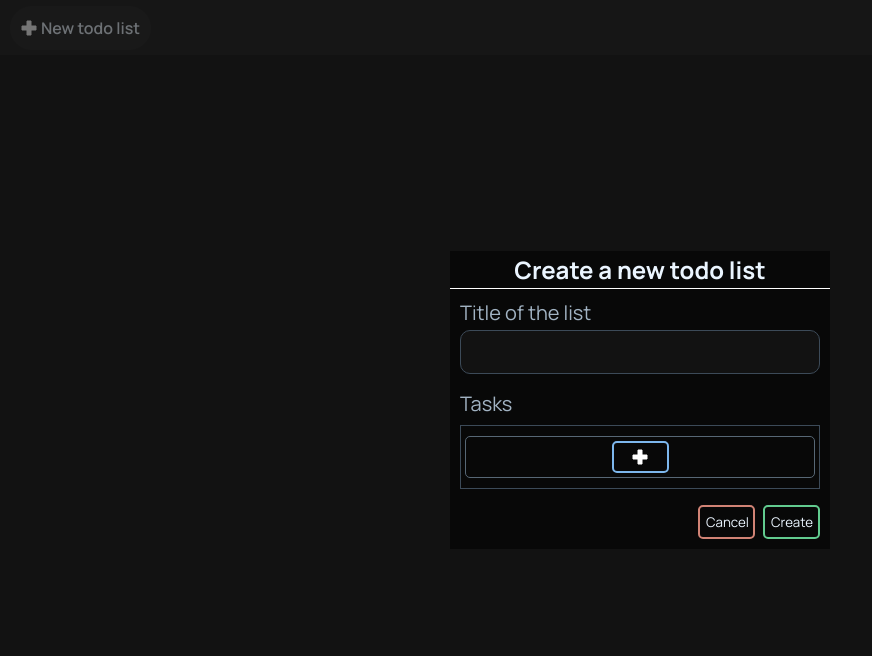
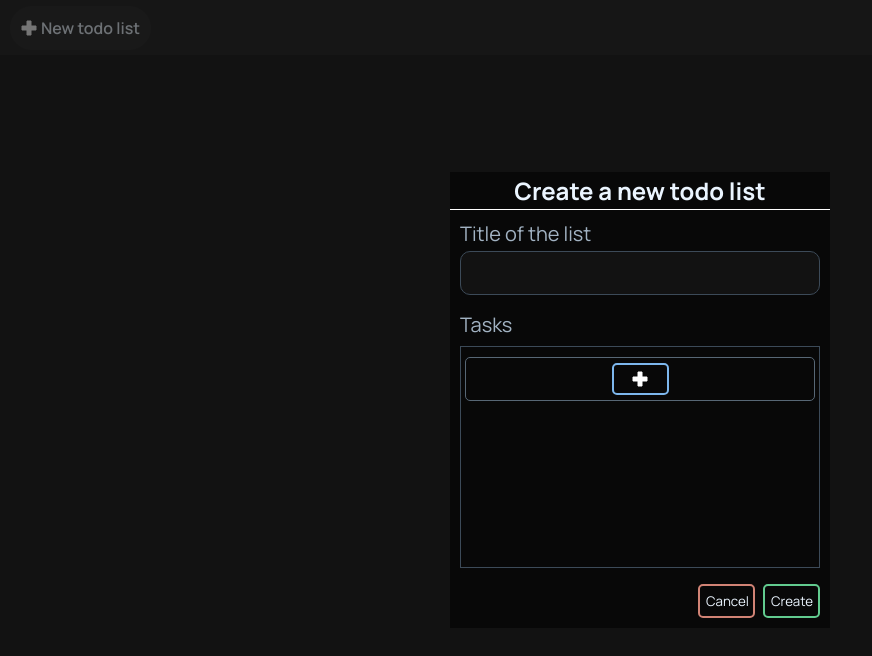
Before and after one commit to Jacket235/todo-list, a React (Create React App) app: page / in a window 1280 px wide. Both pictures are taken after a click on the button "New todo list". Shown: the top 656 px of the page, without its empty margins (0-872 px from the left). Built offline with nearby package versions, Linux system fonts and the light colour scheme.

Commit message:
List Creator overflow changes

```diff
--- a/src/components/ToDoListCreator/ToDoListCreatorContent.tsx
+++ b/src/components/ToDoListCreator/ToDoListCreatorContent.tsx
@@ -1,7 +1,7 @@
-import { TitleInput } from './TitleInput'
+import './toDoListCreatorContent.css';
+import { TitleInput } from './TitleInput';
 import { ToDoListAction } from './ToDoListAction';
-import './toDoListCreatorContent.css'
-import { ToDoListTasks } from './ToDoListTasks'
+import { ToDoListTasks } from './ToDoListTasks';
 
 export function ToDoListCreatorContent() {
     return(
--- a/src/components/ToDoListCreator/ToDoListTasks.tsx
+++ b/src/components/ToDoListCreator/ToDoListTasks.tsx
@@ -29,6 +29,7 @@ export function ToDoListTasks() {
     return(
         <div className="list-tasks">
             <span>Tasks</span>
+            <div className='container-tasks'>
                 <ul>
                     {tasks.map(task => (
                         <li key={task.id}>
@@ -43,5 +44,6 @@ export function ToDoListTasks() {
                     </li>
                 </ul>
             </div>
+        </div>
     )
 }
--- a/src/components/ToDoListCreator/toDoListTasks.css
+++ b/src/components/ToDoListCreator/toDoListTasks.css
@@ -9,13 +9,19 @@
     font-size: 20px;
 }
 
+.container-tasks {
+    min-height: 220px;
+    height: 220px;
+    overflow-y: auto;
+    border: 1px solid var(--border);
+}
+
 .list-tasks ul {
     display: flex;
     flex-direction: column;
+    list-style: none;
     gap: 8px;
-    list-style: none;
     padding: 10px 4px;
-    border: 1px solid var(--border);
 }
 
 .list-tasks li {
@@ -27,6 +33,7 @@
 }
 
 .list-tasks #add {
+    height: 34px;
     justify-content: center;
     align-items: center;
 }
```
Lines whose indentation alone changed are shown as unchanged.
